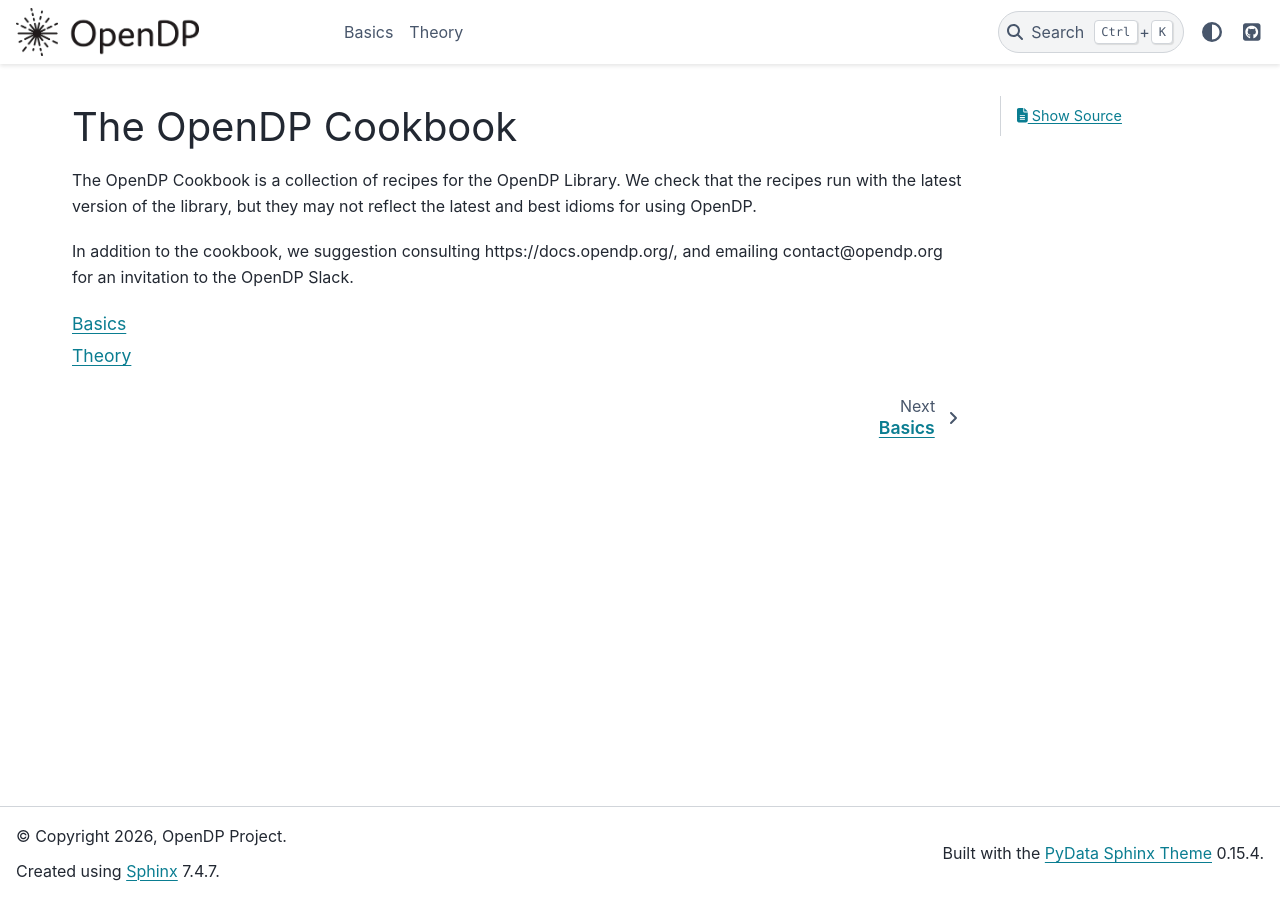
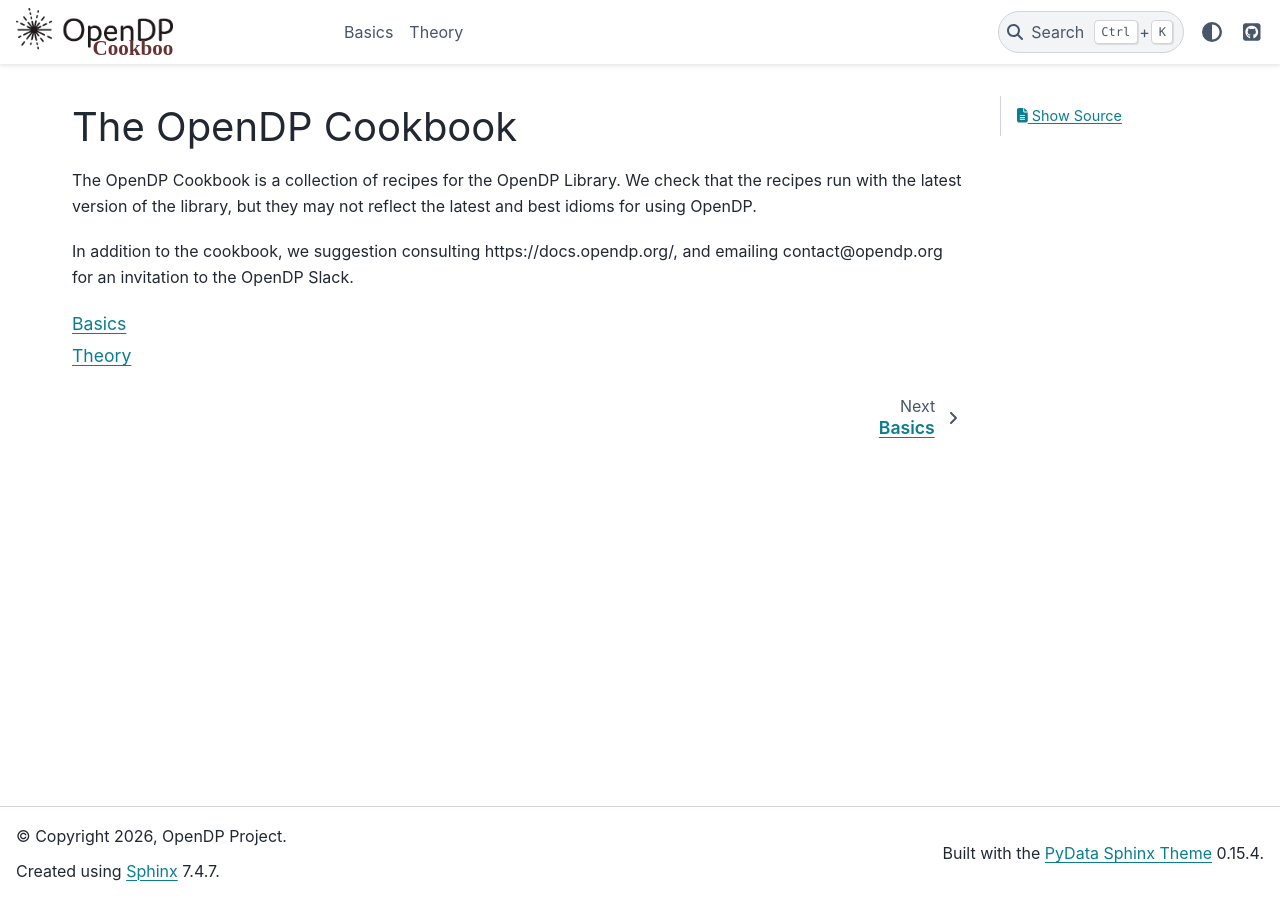
Before and after one commit to opendp/opendp-cookbook, a Sphinx documentation site: the page built from source/index.md, in a window 1280 px wide. Built offline with Sphinx 7.4.7 and the PyData theme 0.15.4, drawn with Linux system fonts in a browser that asks for light colours; pages that are not in the unit, such as notebooks, are missing from menus.

Commit message:
add SVG logo (#41)

```diff
--- a/source/conf.py
+++ b/source/conf.py
@@ -29,7 +29,7 @@
 
 html_theme = "pydata_sphinx_theme"
 html_static_path = ["_static"]
-html_logo = "_static/images/opendp-logo.png"
+html_logo = "_static/images/opendp-cookbook-logo.svg"
 html_favicon = "favicon.ico"
 html_css_files = ["css/custom.css"]
 html_theme_options = {
```
Also changed, not shown: assets/opendp-logo.png (deleted), source/_static/images/opendp-cookbook-logo.svg (added), source/_static/images/opendp-logo.png (deleted), 1 other file.
